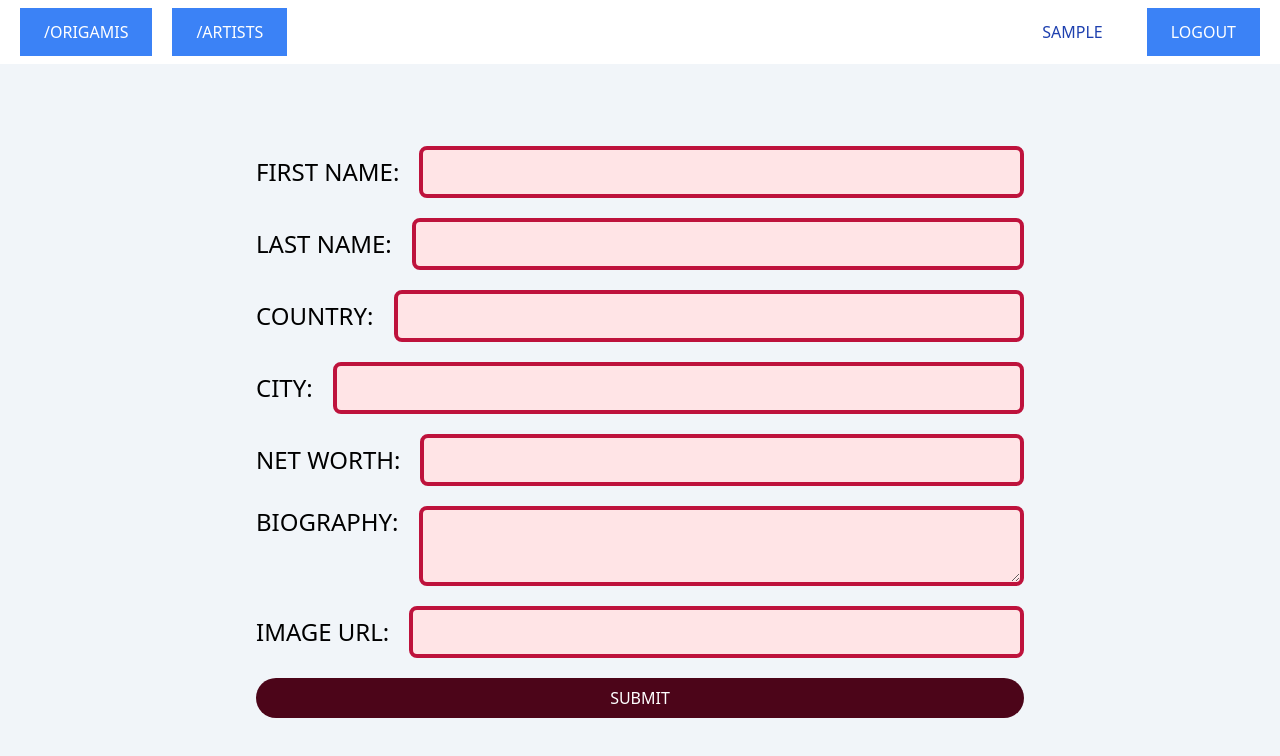
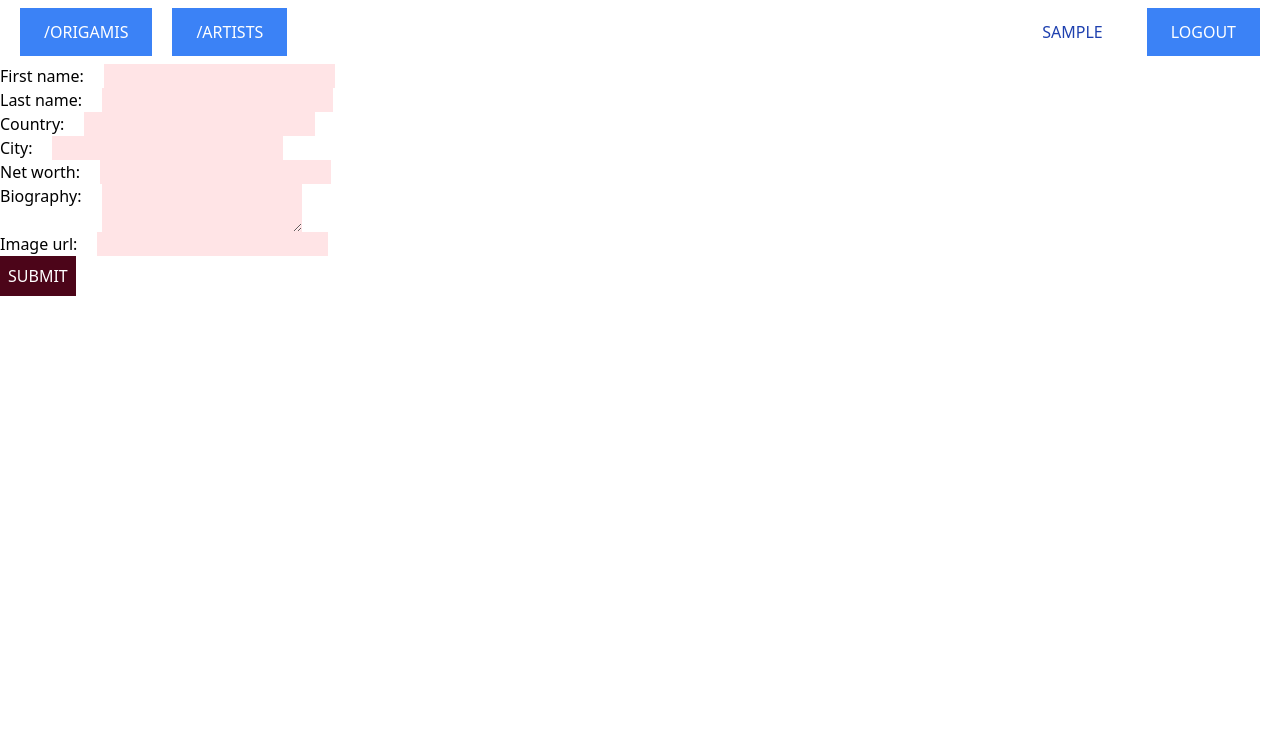
Before and after one commit to reberh00/Chocolate-Store, a React (Vite) app in the folder frontend/: page /artists/create in a window 1280 px wide. Shown: the top 756 px of the page. Built offline with nearby package versions, Linux system fonts and the light colour scheme; no server answers; sample sign-in values are in the browser's storage.

Commit message:
Removed css from /artists

```diff
--- a/frontend/src/components/Artist/ArtistCard.jsx
+++ /dev/null
@@ -1,32 +0,0 @@
-export function ArtistCard({
-  name,
-  country,
-  netWorth,
-  biography,
-  imageUrl,
-  isSelected,
-  onSelectArtist,
-}) {
-  return (
-    <button
-      onClick={onSelectArtist}
-      className={`flex flex-row items-center overflow-hidden mx-2 mb-3 w-[60rem] max-w-[60rem] min-w-[60rem] rounded-full bg-rose-100 hover:cursor-pointer hover:bg-rose-300 ${isSelected && "bg-rose-300"}`}
-    >
-      <img className="w-1/4 block" src={imageUrl} alt="artist image" />
-      <div className="flex flex-row items-center justify-between w-full px-5">
-        <div className="flex flex-col grow justify-between">
-          <p className="w-fit flex-auto text-lg text-left text-ellipsis overflow-hidden text-nowrap">
-            {name}
-          </p>
-          <p className="w-fit text-sm text-nowrap flex-auto text-rose-900">
-            {country}
-          </p>
-        </div>
-
-        <div className="flex items-center p-5 w-fit h-fit aspect-square text-md rounded-full text-white font-medium bg-rose-900">
-          <p>{netWorth}$</p>
-        </div>
-      </div>
-    </button>
-  );
-}
--- a/frontend/src/components/Artist/ArtistDetails.jsx
+++ b/frontend/src/components/Artist/ArtistDetails.jsx
@@ -17,27 +17,22 @@ export function ArtistDetails() {
   }, []);
 
   return (
-    <div className="flex flex-row justify-center items-center h-full w-full bg-rose-200">
-      <img
-        className="w-1/3 aspect-auto rounded-full block mr-10"
-        src={
-          "https://sugoii-japan.com/wp-content/uploads/2022/05/Takashi-Murakami-Doraemon.jpeg"
-        }
-      />
+    <div className="flex flex-row justify-center items-center h-full w-full">
+      <img className="w-1/3 block mr-10" src={artist?.imageUrl} />
 
       <div className="text-left space-y-2">
-        <p className="text-3xl font-medium text-rose-900">
+        <p className="text-2xl  ">
           {artist?.firstName + " " + artist?.lastName}
         </p>
-        <p className="text-2xl mb-10 font-medium">
+        <p className="text-2xl mb-10 ">
           {artist?.city + ", " + artist?.country}
         </p>
 
-        <p className="text-xl">{artist?.biography}</p>
-        <p className="text-xl">{artist?.originStory}</p>
+        <p className="text-2xl">{artist?.biography}</p>
+        <p className="text-2xl">{artist?.originStory}</p>
 
         <div className="flex mt-5">
-          <p className="text-xl font-medium uppercase mr-2">Net worth:</p>
+          <p className="text-xl  uppercase mr-2">Net worth:</p>
           <p className="text-xl">{artist?.netWorth}$</p>
         </div>
       </div>
--- a/frontend/src/components/Artist/ArtistForm.jsx
+++ b/frontend/src/components/Artist/ArtistForm.jsx
@@ -31,7 +31,7 @@ export function ArtistForm() {
           netWorth: data.netWorth,
           imageUrl: data.imageUrl,
         },
-        userSession.token,
+        userSession.token
       );
       console.log(updatedArtist);
       navigate(`/artists/${artistId}`);
@@ -46,7 +46,7 @@ export function ArtistForm() {
           netWorth: data.netWorth,
           imageUrl: data.imageUrl,
         },
-        userSession.token,
+        userSession.token
       );
       console.log(createdArtist);
       navigate(`/artists/${createdArtist._id}`);
@@ -70,15 +70,12 @@ export function ArtistForm() {
   }, []);
 
   return (
-    <div className="h-full w-full bg-slate-100">
-      <form
-        className="flex flex-col justify-center space-y-5 w-3/5 overflow-hidden m-auto h-full"
-        onSubmit={handleSubmit(onSubmit)}
-      >
+    <div>
+      <form onSubmit={handleSubmit(onSubmit)}>
         <div className="flex flex-row items-center space-x-5">
-          <label className="text-2xl uppercase font-medium">First name:</label>
+          <label>First name:</label>
           <input
-            className="text-xl bg-rose-100 p-2 grow border-rose-700 border-4 rounded-lg"
+            className="border-rose-700 bg-rose-100"
             {...register("firstName", { required: true })}
           />
           {errors.firstName && (
@@ -87,9 +84,9 @@ export function ArtistForm() {
         </div>
 
         <div className="flex flex-row items-center space-x-5">
-          <label className="text-2xl uppercase font-medium">Last name:</label>
+          <label>Last name:</label>
           <input
-            className="text-xl bg-rose-100 p-2 grow border-rose-700 border-4 rounded-lg"
+            className="border-rose-700 bg-rose-100"
             {...register("lastName", { required: true })}
           />
           {errors.lastName && (
@@ -98,9 +95,9 @@ export function ArtistForm() {
         </div>
 
         <div className="flex flex-row items-center space-x-5">
-          <label className="text-2xl uppercase font-medium">Country:</label>
+          <label>Country:</label>
           <input
-            className="text-xl bg-rose-100 p-2 grow border-rose-700 border-4 rounded-lg"
+            className="border-rose-700 bg-rose-100"
             {...register("country", { required: true })}
           />
           {errors.country && (
@@ -109,9 +106,9 @@ export function ArtistForm() {
         </div>
 
         <div className="flex flex-row items-center space-x-5">
-          <label className="text-2xl uppercase font-medium">City:</label>
+          <label>City:</label>
           <input
-            className="text-xl bg-rose-100 p-2 grow border-rose-700 border-4 rounded-lg"
+            className="border-rose-700 bg-rose-100"
             {...register("city", { required: true })}
           />
           {errors.city && (
@@ -120,9 +117,9 @@ export function ArtistForm() {
         </div>
 
         <div className="flex flex-row items-center space-x-5">
-          <label className="text-2xl uppercase font-medium">Net worth:</label>
+          <label>Net worth:</label>
           <input
-            className="text-xl bg-rose-100 p-2 grow border-rose-700 border-4 rounded-lg"
+            className="border-rose-700 bg-rose-100"
             {...register("netWorth", { required: true })}
           />
           {errors.city && (
@@ -131,9 +128,9 @@ export function ArtistForm() {
         </div>
 
         <div className="flex flex-row items-start space-x-5">
-          <label className="text-2xl uppercase font-medium">Biography:</label>
+          <label>Biography:</label>
           <textarea
-            className="text-xl bg-rose-100 p-2 grow border-rose-700 border-4 rounded-lg"
+            className="border-rose-700 bg-rose-100"
             {...register("biography", { required: true })}
           />
           {errors.biography && (
@@ -142,9 +139,9 @@ export function ArtistForm() {
         </div>
 
         <div className="flex flex-row items-center space-x-5">
-          <label className="text-2xl uppercase font-medium">Image url:</label>
+          <label>Image url:</label>
           <input
-            className="text-xl bg-rose-100 p-2 grow border-rose-700 border-4 rounded-lg"
+            className="border-rose-700 bg-rose-100"
             {...register("imageUrl", { required: true })}
           />
           {errors.imageUrl && (
@@ -153,7 +150,7 @@ export function ArtistForm() {
         </div>
 
         <button
-          className="bg-rose-950 rounded-full uppercase p-2 font-medium text-white upercase"
+          className="bg-rose-950 uppercase p-2 text-white upercase"
           type="submit"
         >
           Submit
--- a/frontend/src/components/Artist/ArtistList.jsx
+++ b/frontend/src/components/Artist/ArtistList.jsx
@@ -1,5 +1,4 @@
 import { useEffect, useState } from "react";
-import { ArtistCard } from "./ArtistCard";
 import ArtistService from "./ArtistService";
 import { useUserSession } from "../../hooks/useUserSession";
 import { useNavigate } from "react-router-dom";
@@ -21,7 +20,7 @@ export function ArtistList() {
   async function handleDelete() {
     const deleteCount = await ArtistService.deleteArtistById(
       selectedArtist._id,
-      userSession.token,
+      userSession.token
     );
     console.log(deleteCount);
     const artistsData = await ArtistService.getAllArtists();
@@ -43,59 +42,61 @@ export function ArtistList() {
 
   function handleSelectArtist(artist) {
     setSelectedArtist((prevSelectedArtist) =>
-      prevSelectedArtist?._id === artist._id ? null : artist,
+      prevSelectedArtist?._id === artist._id ? null : artist
     );
   }
 
   return (
     <div className="overflow-auto grow flex flex-col w-full justify-between items-center">
-      <p className="py-5 text-4xl text-center font-medium text-rose-900">
-        Artists
-      </p>
+      <p className="py-5 text-4xl text-center font-medium">Artists</p>
       <div className="flex flex-wrap mx-auto overflow-y-scroll justify-center w-full">
         {artists.map((item) => (
-          <ArtistCard
+          <button
             key={item._id}
-            onSelectArtist={() => handleSelectArtist(item)}
-            isSelected={selectedArtist?._id === item._id}
-            name={item.firstName + " " + item.lastName}
-            netWorth={item.netWorth}
-            imageUrl={item.imageUrl}
-            country={item.country}
-            biography={item.biography}
-          />
+            onClick={() => handleSelectArtist(item)}
+            className={`flex flex-row items-center overflow-hidden mb-2 `}
+          >
+            <img className="w-1/4 block mr-2" src={item.imageUrl} />
+            <p className="text-left text-ellipsis overflow-hidden text-nowrap mr-2">
+              {item.firstName + " " + item.lastName}
+            </p>
+            <p className="text-nowrap mr-2 ">{item.country}</p>
+            <p>{item.netWorth}$</p>
+          </button>
         ))}
       </div>
 
-      <div className="flex flex-row justify-center space-x-10 rounded-full py-5 mb-2 w-5/6 bg-rose-100">
+      <div className="flex flex-row justify-center">
         {userSession.role === "admin" && (
           <button
-            className="px-5 py-2 text-white bg-rose-900 font-bold rounded-full uppercase"
+            className="px-5 py-2 text-white bg-rose-900 "
             onClick={handleCreate}
           >
             Create
           </button>
         )}
 
-        <button
-          className={`px-5 py-2 text-white font-bold rounded-full uppercase ${selectedArtist ? "bg-blue-500" : "bg-blue-300"}`}
-          onClick={handleDetails}
-        >
-          Read
-        </button>
+        {selectedArtist != null && (
+          <button
+            className={`px-5 py-2 text-white bg-blue-500`}
+            onClick={handleDetails}
+          >
+            Read
+          </button>
+        )}
 
-        {userSession.role === "admin" && (
+        {userSession.role === "admin" && selectedArtist != null && (
           <button
-            className={`px-5 py-2 text-white font-bold rounded-full uppercase ${selectedArtist ? "bg-purple-500" : "bg-purple-300"}`}
+            className={`px-5 py-2 text-white bg-purple-500`}
             onClick={handleUpdate}
           >
             Update
           </button>
         )}
 
-        {userSession.role === "admin" && (
+        {userSession.role === "admin" && selectedArtist != null && (
           <button
-            className={`px-5 py-2 text-white font-bold rounded-full uppercase ${selectedArtist ? "bg-red-500" : "bg-red-300"}`}
+            className={`px-5 py-2 text-white bg-red-500`}
             onClick={handleDelete}
           >
             Delete
```
